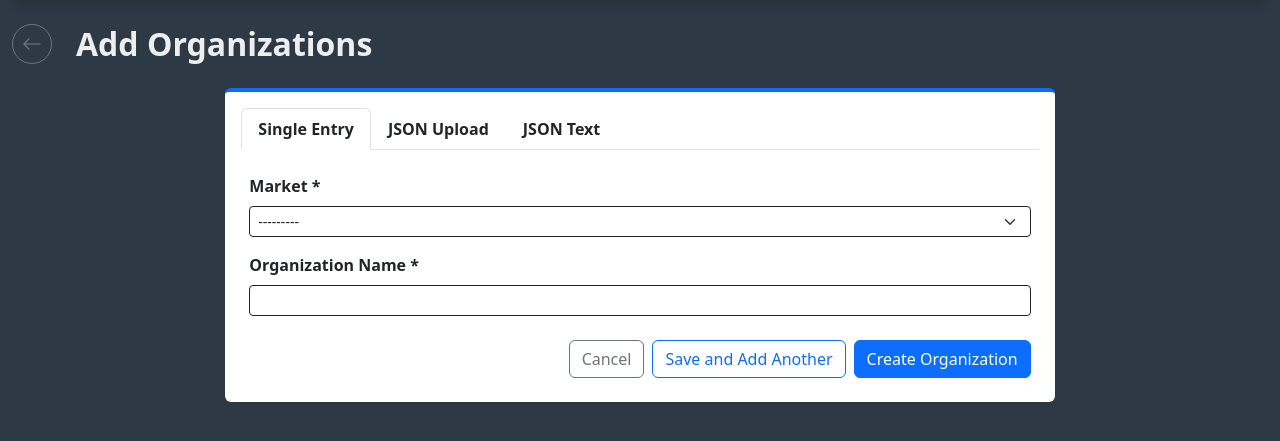
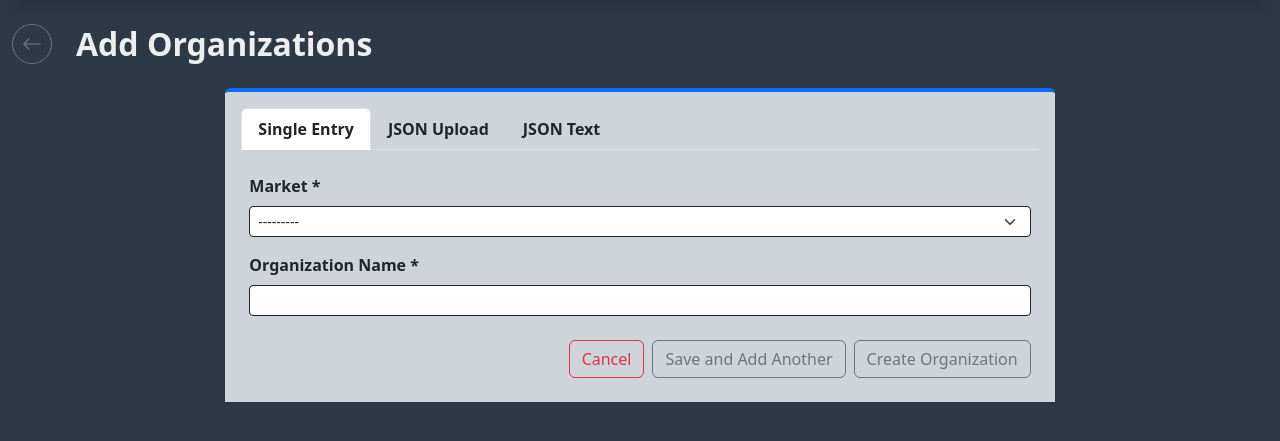
Before and after one commit to VitoBonetti/GostPillar, a Django app: page /management/organizations/form/ in a window 1280 px wide. Shown: the part 159-600 px from the top of the page. Run offline with Django 5.2, Linux system fonts and the light colour scheme; the visitor is signed in with stand-in values (Sample User, id 1); data that the repository does not hold is empty; some libraries are stand-ins or nearby versions.

Commit message:
Management: improved organization single input form

```diff
--- a/management/forms.py
+++ b/management/forms.py
@@ -22,3 +22,10 @@ class OrganizationForm(ModelForm):
     class Meta:
         model = Organization
         fields = ['market', 'name']
+
+    def __init__(self, *args, **kwargs):
+        super().__init__(*args, **kwargs)
+
+        # show only the market name and force alphabetic order
+        self.fields['market'].label_from_instance = lambda obj: obj.market
+        self.fields['market'].queryset = Market.objects.filter(active=True).order_by('market')
--- a/management/templates/management/organization_form.html
+++ b/management/templates/management/organization_form.html
@@ -21,7 +21,7 @@
         <div class="card shadow-sm border-0 border-top border-primary border-4">
 
             {% if not editing %}
-            <div class="card-header bg-white border-bottom-0 pt-3 pb-0">
+            <div class="card-header bg-dark-subtle border-bottom-0 pt-3 pb-0">
                 <ul class="nav nav-tabs" id="orgTabs" role="tablist">
                     <li class="nav-item" role="presentation">
                         <button class="nav-link active fw-bold text-dark" id="single-tab" data-bs-toggle="tab" data-bs-target="#single" type="button" role="tab">Single Entry</button>
@@ -36,7 +36,7 @@
             </div>
             {% endif %}
 
-            <div class="card-body p-4">
+            <div class="card-body bg-dark-subtle p-4">
                 <div class="tab-content" id="orgTabsContent">
 
                     <div class="tab-pane fade show active" id="single" role="tabpanel">
@@ -64,11 +64,11 @@
                             </div>
 
                             <div class="d-flex justify-content-end gap-2">
-                                <a href="{% url 'organizations' %}" class="btn btn-outline-secondary">Cancel</a>
+                                <a href="{% url 'organizations' %}" class="btn btn-outline-danger">Cancel</a>
                                 {% if not editing %}
-                                    <button type="submit" name="save_and_add" class="btn btn-outline-primary">Save and Add Another</button>
+                                    <button type="submit" name="save_and_add" class="btn btn-outline-secondary">Save and Add Another</button>
                                 {% endif %}
-                                <button type="submit" class="btn btn-primary">{% if editing %}Save Changes{% else %}Create Organization{% endif %}</button>
+                                <button type="submit" class="btn btn-outline-secondary">{% if editing %}Save Changes{% else %}Create Organization{% endif %}</button>
                             </div>
                         </form>
                     </div>
```
